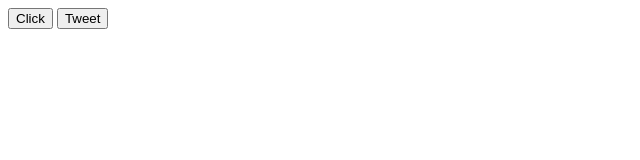
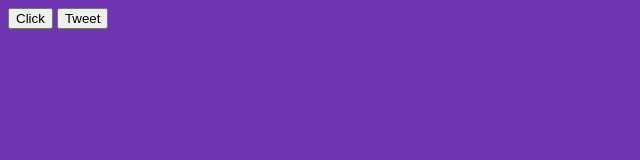
Before and after one commit to kasyanovamg/random_quotes, a plain HTML site: page index.html in a window 1280 px wide. Shown: the whole page, without its empty margins (0-640 px from the left). Drawn offline with nearby package versions, Linux system fonts and the light colour scheme.

Commit message:
feat: random color whenever the quote is generated

```diff
--- a/index.html
+++ b/index.html
@@ -4,6 +4,7 @@
 	<title>Random Quote Machine</title>
 	<!-- jQuery from Google -->
 	<script src="https://ajax.googleapis.com/ajax/libs/jquery/3.2.1/jquery.min.js"></script>
+	<script src="https://cdnjs.cloudflare.com/ajax/libs/randomcolor/0.5.2/randomColor.min.js"></script>
 </head>
 <body>
 
--- a/script.js
+++ b/script.js
@@ -24,4 +24,6 @@ function getQuote() {
       	$(this).attr("href", "https://twitter.com/intent/tweet?text=" + json.quoteText + " - " + json.quoteAuthor)
 	});
 	});
+    var color = randomColor();
+	$("body").css("background", color);
 }
```
